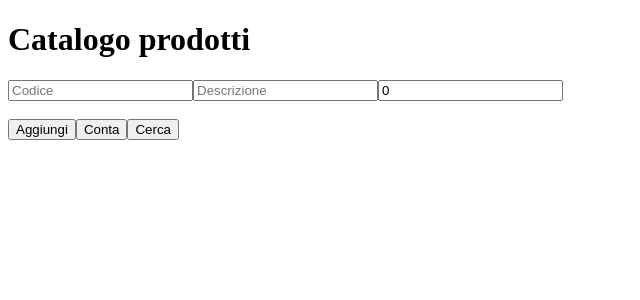
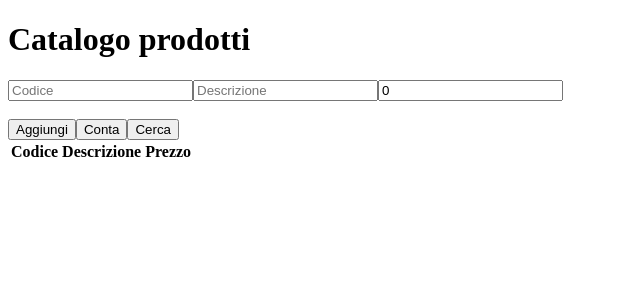
Before and after one commit to Giulia2Gargano/catalogoRoute-ill, an Angular app in the folder catalogoRoute-ill-client/: page /main-page in a window 1280 px wide. Shown: the top 300 px of the page, without its empty margins (0-640 px from the left). Built offline with nearby package versions, Linux system fonts and the light colour scheme.

Commit message:
Update Component Count-Page

```diff
--- a/catalogoRoute-ill-client/package.json
+++ b/catalogoRoute-ill-client/package.json
@@ -25,7 +25,7 @@
   },
   "devDependencies": {
     "@angular-devkit/build-angular": "~0.1100.6",
-    "@angular/cli": "^11.0.7",
+    "@angular/cli": "^11.2.2",
     "@angular/compiler-cli": "~11.0.6",
     "@types/jasmine": "~3.6.0",
     "@types/node": "^12.11.1",
--- a/catalogoRoute-ill-client/src/app/conta/conta.component.html
+++ b/catalogoRoute-ill-client/src/app/conta/conta.component.html
@@ -1 +1,3 @@
-<p>conta works!</p>
+<h2>Conta prodotti</h2>
+Il numero dei prodotti inseriti è: {{med.prodotti.length}}
+<button (click)="mainPage()">Torna alla pagina principale</button>
--- a/catalogoRoute-ill-client/src/app/conta/conta.component.ts
+++ b/catalogoRoute-ill-client/src/app/conta/conta.component.ts
@@ -1,4 +1,5 @@
 import { Component, OnInit } from '@angular/core';
+import { Router } from '@angular/router';
 import { MediatorService } from '../mediator.service';
 
 @Component({
@@ -8,9 +9,12 @@ import { MediatorService } from '../mediator.service';
 })
 export class ContaComponent implements OnInit {
 
-  constructor(public med:MediatorService) { }
+  constructor(public med:MediatorService, private router: Router) { }
 
   ngOnInit(): void {
   }
 
+  mainPage(){
+    this.router.navigateByUrl("/main-page");
+  }
 }
--- a/catalogoRoute-ill-client/src/app/main/main.component.html
+++ b/catalogoRoute-ill-client/src/app/main/main.component.html
@@ -1,2 +1,16 @@
 <h1>Catalogo prodotti</h1>
 <app-form-panel (contaOut)="vaiAPaginaConta($event)" (cercaOut)="vaiAPaginaCerca($event)" ></app-form-panel>
+<br>
+<table>
+    <tr>
+        <th>Codice</th>
+        <th>Descrizione</th>
+        <th>Prezzo</th>
+    </tr>
+    <tr *ngFor="let c of med.prodotti, index as i">
+        <td>{{c.codice}}</td>
+        <td>{{c.descrizione}}</td>
+        <td>{{c.prezzo}}</td>
+        <td> <button (click)="cancella(i)">X</button></td>
+    </tr>
+</table>
--- a/catalogoRoute-ill-client/src/app/main/main.component.ts
+++ b/catalogoRoute-ill-client/src/app/main/main.component.ts
@@ -24,6 +24,10 @@ export class MainComponent implements OnInit {
     console.log(s);
   }
 
+  cancella(i:number){
+    this.med.prodotti.splice(i,1);
+  }
+
 
 
 
```
Also changed, not shown: 1 other file (tests, documents, lock files or other folders).
